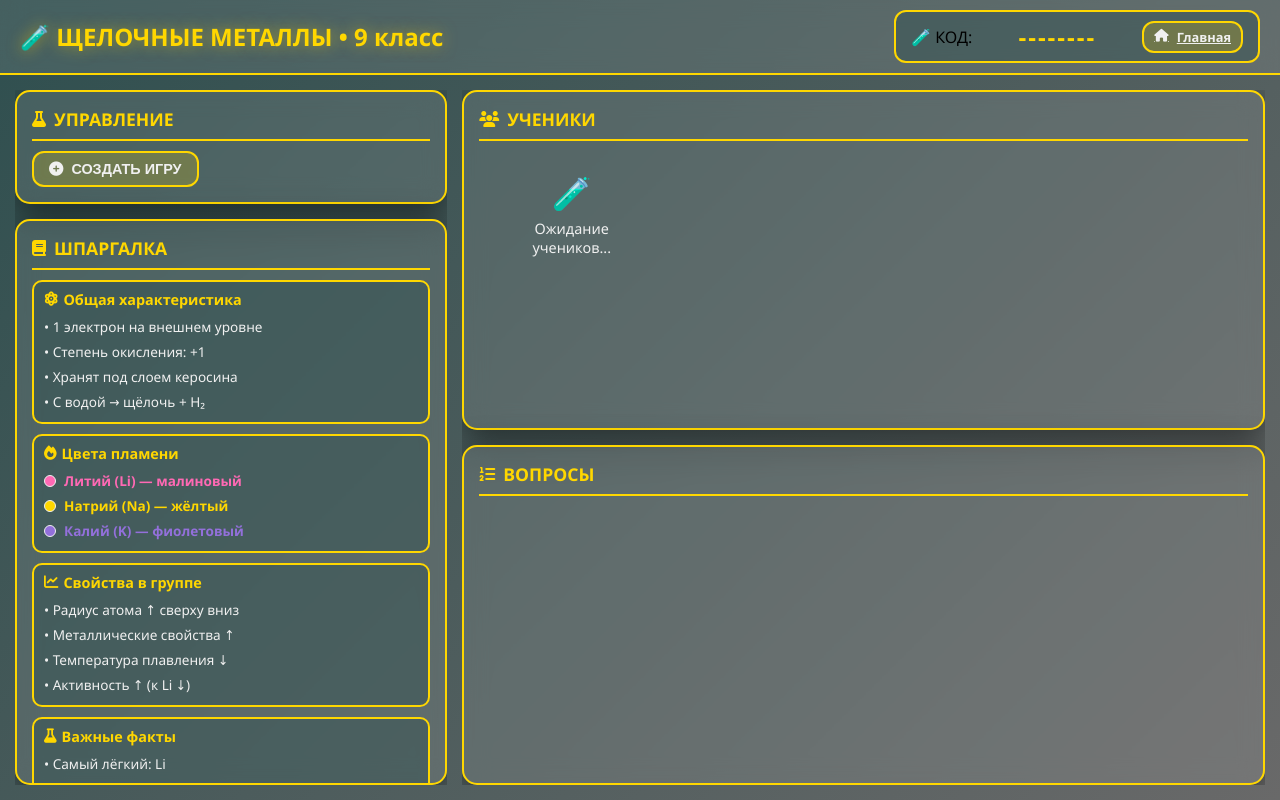
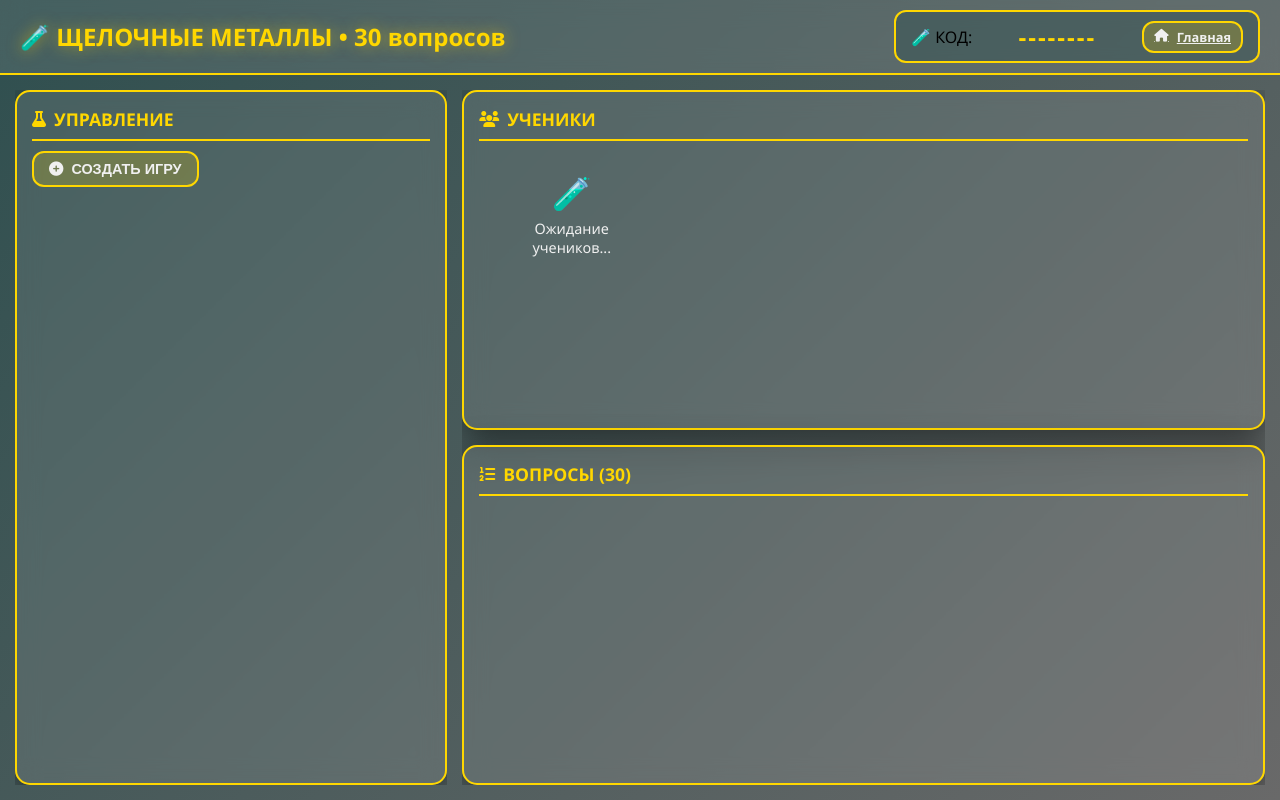
Before and after one commit to IlyaSigma111/shelochnyyemetally, a plain HTML site: page teacher.html in a window 1280 px wide. Drawn offline with nearby package versions, Linux system fonts and the light colour scheme.

Commit message:
Update teacher.html

```diff
--- a/teacher.html
+++ b/teacher.html
@@ -127,7 +127,7 @@
             min-height: 0;
         }
 
-        /* Левая колонка - управление + шпаргалка */
+        /* Левая колонка - управление на всю высоту */
         .left-column {
             width: 35%;
             display: flex;
@@ -137,7 +137,7 @@
             min-height: 0;
         }
 
-        /* Правая колонка - ученики и вопросы (поровну) */
+        /* Правая колонка - ученики и вопросы поровну */
         .right-column {
             width: 65%;
             display: flex;
@@ -175,16 +175,25 @@
             font-size: 1rem;
         }
 
-        /* Панель управления */
+        /* Панель управления - растянута на всю высоту */
         .control-panel {
-            flex-shrink: 0;
+            flex: 1;
+            display: flex;
+            flex-direction: column;
+            min-height: 0;
+        }
+
+        .control-content {
+            flex: 1;
+            overflow-y: auto;
+            padding-right: 5px;
         }
 
         .control-buttons {
             display: grid;
             grid-template-columns: 1fr 1fr;
             gap: 8px;
-            margin-bottom: 10px;
+            margin-bottom: 15px;
         }
 
         .full-width {
@@ -195,7 +204,7 @@
             display: grid;
             grid-template-columns: 1fr 1fr;
             gap: 8px;
-            margin: 10px 0;
+            margin: 15px 0;
         }
 
         .stat-card {
@@ -222,6 +231,7 @@
             border-radius: 10px;
             background: var(--glass-bg-dark);
             border: 2px solid var(--flame-sodium);
+            margin-bottom: 15px;
         }
 
         .info-row {
@@ -236,43 +246,31 @@
             font-weight: 700;
         }
 
-        /* ============== ШПАРГАЛКА (новая) ============== */
-        .cheat-sheet {
-            flex: 1;
-            overflow-y: auto;
-            min-height: 0;
+        /* Подсказка по цветам пламени */
+        .flame-hint {
+            padding: 10px;
+            border-radius: 10px;
+            background: var(--glass-bg-dark);
+            border: 2px solid var(--flame-sodium);
         }
 
-        .cheat-content {
-            display: flex;
-            flex-direction: column;
-            gap: 10px;
-        }
-
-        .cheat-item {
-            padding: 8px 10px;
-            background: var(--glass-bg-dark);
-            border: 2px solid var(--flame-sodium);
-            border-radius: 10px;
-            color: var(--text-light);
-        }
-
-        .cheat-title {
+        .flame-title {
             color: var(--flame-sodium);
             font-weight: bold;
             font-size: 0.9rem;
-            margin-bottom: 5px;
+            margin-bottom: 8px;
             display: flex;
             align-items: center;
             gap: 5px;
         }
 
-        .cheat-row {
+        .flame-row {
             display: flex;
             align-items: center;
             gap: 8px;
             padding: 3px 0;
             font-size: 0.85rem;
+            color: var(--text-light);
         }
 
         .color-dot {
@@ -512,7 +510,7 @@
     <div id="mainInterface">
         <header class="teacher-header">
             <div class="header-left">
-                <h1>🧪 ЩЕЛОЧНЫЕ МЕТАЛЛЫ • 9 класс</h1>
+                <h1>🧪 ЩЕЛОЧНЫЕ МЕТАЛЛЫ • 30 вопросов</h1>
             </div>
             <div class="game-code-box">
                 <span>🧪 КОД:</span>
@@ -524,12 +522,12 @@
         </header>
 
         <div class="main-content">
-            <!-- Левая колонка - управление + шпаргалка -->
+            <!-- Левая колонка - управление на всю высоту -->
             <div class="left-column">
-                <!-- Управление -->
                 <div class="glass-panel control-panel">
                     <h2><i class="fas fa-flask"></i> УПРАВЛЕНИЕ</h2>
 
+                    <div class="control-content">
                         <div id="startSection">
                             <button onclick="createGame()" class="glass-btn full-width">
                                 <i class="fas fa-plus-circle"></i> СОЗДАТЬ ИГРУ
@@ -540,7 +538,7 @@
                             <div id="controlPanel">
                                 <div class="control-buttons">
                                     <button onclick="showQuestionOnBoard(currentQuestionIndex)" id="showCurrentBtn" class="glass-btn full-width">
-                                    <i class="fas fa-play"></i> ПОКАЗАТЬ
+                                        <i class="fas fa-play"></i> ПОКАЗАТЬ ВОПРОС
                                     </button>
                                     <button onclick="showAnswerOnBoard()" id="showAnswerBtn" class="glass-btn" disabled>
                                         <i class="fas fa-check-circle"></i> ОТВЕТ
@@ -581,53 +579,23 @@
                             <div class="info-block">
                                 <div class="info-row">
                                     <span>🧪 Текущий вопрос:</span>
-                                <span class="info-value" id="currentQ">0/10</span>
+                                    <span class="info-value" id="currentQ">0/30</span>
+                                </div>
+                            </div>
+
+                            <!-- Маленькая подсказка по цветам пламени -->
+                            <div class="flame-hint">
+                                <div class="flame-title"><i class="fas fa-fire"></i> Цвета пламени:</div>
+                                <div class="flame-row"><span class="color-dot dot-li"></span> <span class="flame-li">Литий — малиновый</span></div>
+                                <div class="flame-row"><span class="color-dot dot-na"></span> <span class="flame-na">Натрий — жёлтый</span></div>
+                                <div class="flame-row"><span class="color-dot dot-k"></span> <span class="flame-k">Калий — фиолетовый</span></div>
+                            </div>
                         </div>
                     </div>
                 </div>
             </div>
 
-                <!-- ШПАРГАЛКА по щелочным металлам -->
-                <div class="glass-panel cheat-sheet">
-                    <h2><i class="fas fa-book"></i> ШПАРГАЛКА</h2>
-                    <div class="cheat-content">
-                        <div class="cheat-item">
-                            <div class="cheat-title"><i class="fas fa-atom"></i> Общая характеристика</div>
-                            <div class="cheat-row">• 1 электрон на внешнем уровне</div>
-                            <div class="cheat-row">• Степень окисления: +1</div>
-                            <div class="cheat-row">• Хранят под слоем керосина</div>
-                            <div class="cheat-row">• С водой → щёлочь + H₂</div>
-                        </div>
-
-                        <div class="cheat-item">
-                            <div class="cheat-title"><i class="fas fa-fire"></i> Цвета пламени</div>
-                            <div class="cheat-row"><span class="color-dot dot-li"></span> <span class="flame-li">Литий (Li) — малиновый</span></div>
-                            <div class="cheat-row"><span class="color-dot dot-na"></span> <span class="flame-na">Натрий (Na) — жёлтый</span></div>
-                            <div class="cheat-row"><span class="color-dot dot-k"></span> <span class="flame-k">Калий (K) — фиолетовый</span></div>
-                        </div>
-
-                        <div class="cheat-item">
-                            <div class="cheat-title"><i class="fas fa-chart-line"></i> Свойства в группе</div>
-                            <div class="cheat-row">• Радиус атома ↑ сверху вниз</div>
-                            <div class="cheat-row">• Металлические свойства ↑</div>
-                            <div class="cheat-row">• Температура плавления ↓</div>
-                            <div class="cheat-row">• Активность ↑ (к Li ↓)</div>
-                        </div>
-
-                        <div class="cheat-item">
-                            <div class="cheat-title"><i class="fas fa-flask"></i> Важные факты</div>
-                            <div class="cheat-row">• Самый лёгкий: Li</div>
-                            <div class="cheat-row">• Самый активный: Fr</div>
-                            <div class="cheat-row">• В атомных часах: Cs</div>
-                            <div class="cheat-row">• В термоядерном синтезе: Li</div>
-                            <div class="cheat-row">• NaCl - галит (каменная соль)</div>
-                            <div class="cheat-row">• KCl - сильвин</div>
-                        </div>
-                    </div>
-                </div>
-            </div>
-
-            <!-- Правая колонка - ученики + вопросы (поровну) -->
+            <!-- Правая колонка - ученики + вопросы поровну -->
             <div class="right-column">
                 <!-- Ученики (половина) -->
                 <div class="glass-panel" style="flex: 1; min-height: 0;">
@@ -644,7 +612,7 @@
 
                 <!-- Вопросы (половина) -->
                 <div class="glass-panel" style="flex: 1; min-height: 0;">
-                    <h2><i class="fas fa-list-ol"></i> ВОПРОСЫ</h2>
+                    <h2><i class="fas fa-list-ol"></i> ВОПРОСЫ (30)</h2>
                     <div class="questions-container">
                         <div id="questionsList" class="questions-list"></div>
                     </div>
@@ -656,7 +624,7 @@
     <!-- Режим презентации -->
     <div id="presentationMode">
         <div class="presentation-header">
-            <span>🧪 ВОПРОС <span id="presQNum">1</span>/10</span>
+            <span>🧪 ВОПРОС <span id="presQNum">1</span>/30</span>
             <span class="stats">Ответили: <span id="presAnswered">0</span> | ✅ <span id="presCorrect">0</span></span>
         </div>
         <div class="presentation-content">
@@ -676,18 +644,43 @@
     </div>
 
     <script>
-        // 10 вопросов о щелочных металлах
+        // 30 вопросов о щелочных металлах
         const QUESTIONS = [
+            // Лёгкие (1 балл)
             { id: 1, text: "🧪 Сколько электронов на внешнем уровне у щелочных металлов?", options: ["1", "2", "3", "7"], correct: 0, points: 1 },
             { id: 2, text: "🧪 Какой щелочной металл самый лёгкий?", options: ["Натрий", "Калий", "Литий", "Рубидий"], correct: 2, points: 1 },
             { id: 3, text: "🧪 В какой группе таблицы Менделеева находятся щелочные металлы?", options: ["VII группа", "I группа", "II группа", "VIII группа"], correct: 1, points: 1 },
             { id: 4, text: "🧪 Как щелочные металлы реагируют с водой?", options: ["Не реагируют", "С образованием кислоты", "Бурно с выделением водорода", "Медленно с выделением кислорода"], correct: 2, points: 1 },
-            { id: 5, text: "🧪 Какой цвет пламени характерен для натрия?", options: ["Малиновый", "Жёлтый", "Фиолетовый", "Зелёный"], correct: 1, points: 2 },
-            { id: 6, text: "🧪 Как хранят щелочные металлы?", options: ["В воде", "На воздухе", "Под слоем керосина", "В спирте"], correct: 2, points: 2 },
-            { id: 7, text: "🧪 Какой щелочной металл используется в атомных часах?", options: ["Литий", "Натрий", "Калий", "Цезий"], correct: 3, points: 2 },
-            { id: 8, text: "🧪 Что образуется при реакции калия с водой?", options: ["KOH + H₂", "K₂O + H₂", "KOH + O₂", "K₂O₂ + H₂"], correct: 0, points: 3 },
-            { id: 9, text: "🧪 Какой щелочной металл самый активный?", options: ["Литий", "Натрий", "Калий", "Франций"], correct: 3, points: 3 },
-            { id: 10, text: "🧪 Почему щелочные металлы называют 'щелочными'?", options: ["Они сладкие", "Их оксиды дают щёлочи с водой", "Они мылкие на ощупь", "Из-за цвета"], correct: 1, points: 3 }
+            { id: 5, text: "🧪 Как хранят щелочные металлы?", options: ["В воде", "На воздухе", "Под слоем керосина", "В спирте"], correct: 2, points: 1 },
+            { id: 6, text: "🧪 Какой щелочной металл имеет символ 'K'?", options: ["Калий", "Кальций", "Кремний", "Кадмий"], correct: 0, points: 1 },
+            { id: 7, text: "🧪 Щелочные металлы - это металлы ...", options: ["IA группы", "IIA группы", "VIIIA группы", "IB группы"], correct: 0, points: 1 },
+            { id: 8, text: "🧪 Какой щелочной металл самый мягкий?", options: ["Литий", "Натрий", "Калий", "Все твёрдые"], correct: 2, points: 1 },
+            { id: 9, text: "🧪 Какую степень окисления проявляют щелочные металлы?", options: ["+1", "+2", "+3", "+4"], correct: 0, points: 1 },
+            { id: 10, text: "🧪 Какой щелочной металл используется в атомных часах?", options: ["Литий", "Натрий", "Калий", "Цезий"], correct: 3, points: 1 },
+
+            // Средние (2 балла)
+            { id: 11, text: "🧪 Какой цвет пламени характерен для натрия?", options: ["Малиновый", "Жёлтый", "Фиолетовый", "Зелёный"], correct: 1, points: 2 },
+            { id: 12, text: "🧪 Какой цвет пламени у лития?", options: ["Жёлтый", "Малиновый", "Фиолетовый", "Синий"], correct: 1, points: 2 },
+            { id: 13, text: "🧪 Какой цвет пламени у калия?", options: ["Жёлтый", "Малиновый", "Фиолетовый", "Зелёный"], correct: 2, points: 2 },
+            { id: 14, text: "🧪 Почему щелочные металлы хранят под слоем керосина?", options: ["Для красоты", "Реагируют с кислородом", "Тонут в керосине", "Чтобы не испарялись"], correct: 1, points: 2 },
+            { id: 15, text: "🧪 Какова электронная конфигурация натрия?", options: ["1s² 2s¹", "1s² 2s² 2p⁶ 3s¹", "1s² 2s² 2p⁶ 3s²", "1s² 2s² 2p³"], correct: 1, points: 2 },
+            { id: 16, text: "🧪 Как изменяется радиус атома в группе сверху вниз?", options: ["Увеличивается", "Уменьшается", "Не изменяется", "Сначала растёт, потом падает"], correct: 0, points: 2 },
+            { id: 17, text: "🧪 Какой щелочной металл самый распространённый в земной коре?", options: ["Литий", "Натрий", "Калий", "Рубидий"], correct: 1, points: 2 },
+            { id: 18, text: "🧪 Как называется природный хлорид натрия?", options: ["Сильвин", "Галит", "Карналлит", "Глауберит"], correct: 1, points: 2 },
+            { id: 19, text: "🧪 Как называется природный хлорид калия?", options: ["Галит", "Сильвин", "Карналлит", "Сильвинит"], correct: 1, points: 2 },
+            { id: 20, text: "🧪 Какой щелочной металл необходим для работы нервной системы?", options: ["Литий", "Натрий", "Калий", "Рубидий"], correct: 2, points: 2 },
+
+            // Сложные (3 балла)
+            { id: 21, text: "🧪 Что образуется при реакции калия с водой?", options: ["KOH + H₂", "K₂O + H₂", "KOH + O₂", "K₂O₂ + H₂"], correct: 0, points: 3 },
+            { id: 22, text: "🧪 Какой щелочной металл самый активный?", options: ["Литий", "Натрий", "Калий", "Франций"], correct: 3, points: 3 },
+            { id: 23, text: "🧪 Почему литий менее активен, чем другие щелочные металлы?", options: ["Меньший радиус", "Большая масса", "Другое строение", "Он не щелочной"], correct: 0, points: 3 },
+            { id: 24, text: "🧪 Какой продукт получают электролизом расплава NaCl?", options: ["Хлор и натрий", "Хлор и NaOH", "NaOH и H₂", "Na и HCl"], correct: 0, points: 3 },
+            { id: 25, text: "🧪 Какой щелочной металл используется в термоядерном синтезе?", options: ["Натрий", "Калий", "Литий", "Цезий"], correct: 2, points: 3 },
+            { id: 26, text: "🧪 Как изменяется температура плавления щелочных металлов сверху вниз?", options: ["Увеличивается", "Уменьшается", "Не изменяется", "Сначала растёт, потом падает"], correct: 1, points: 3 },
+            { id: 27, text: "🧪 Какой щелочной металл имеет самую низкую температуру плавления?", options: ["Литий", "Натрий", "Калий", "Цезий"], correct: 3, points: 3 },
+            { id: 28, text: "🧪 Какой щелочной металл открыли последним (в природе)?", options: ["Рубидий", "Цезий", "Франций", "Калий"], correct: 2, points: 3 },
+            { id: 29, text: "🧪 Какова общая формула оксидов щелочных металлов?", options: ["MeO", "Me₂O", "MeO₂", "Me₂O₃"], correct: 1, points: 3 },
+            { id: 30, text: "🧪 Почему щелочные металлы называют 'щелочными'?", options: ["Они сладкие", "Их оксиды дают щёлочи", "Они мылкие", "Из-за цвета"], correct: 1, points: 3 }
         ];
 
         let gameCode = null;
@@ -795,7 +788,7 @@
             if (currentQuestionIndex + 1 < QUESTIONS.length) {
                 showQuestionOnBoard(currentQuestionIndex + 1);
             } else {
-                alert('🎉 Все вопросы пройдены!');
+                alert('🎉 Все 30 вопросов пройдены!');
                 closePresentation();
             }
         }
```
Lines whose indentation alone changed are shown as unchanged.
